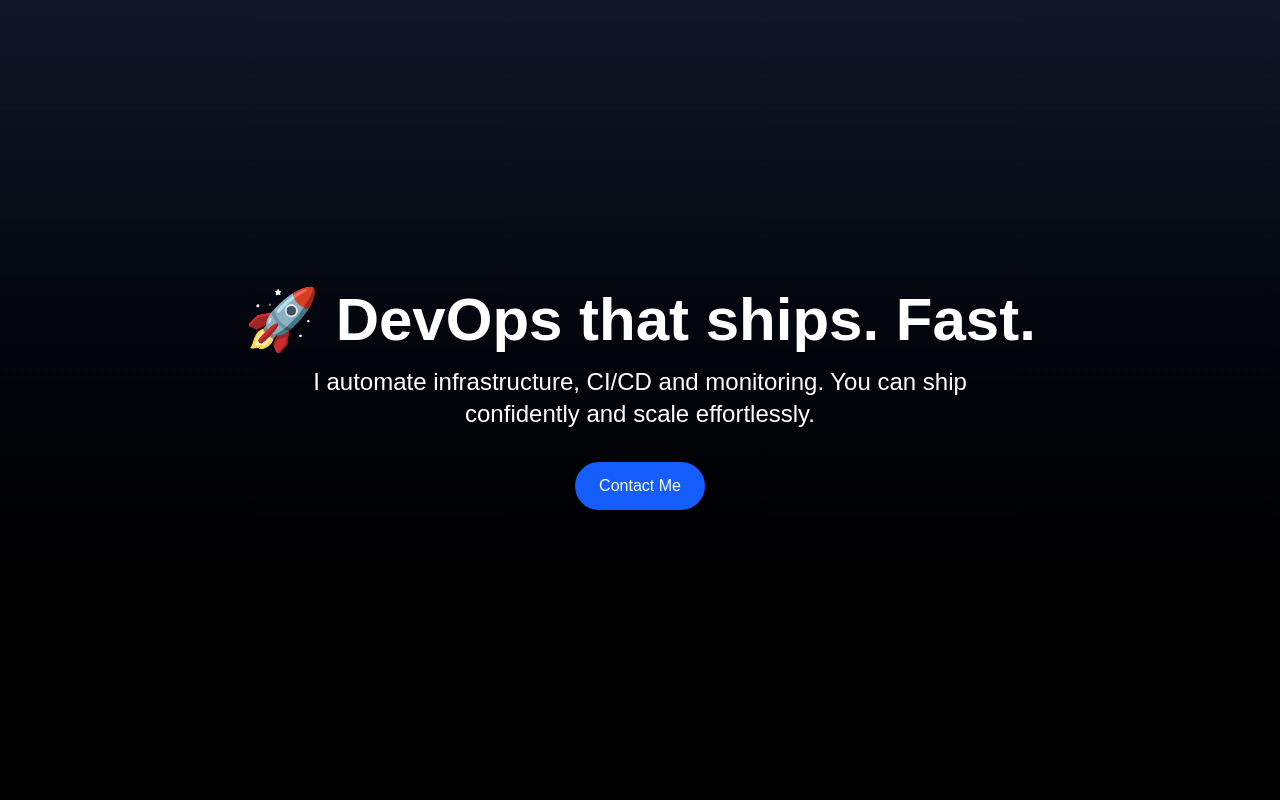
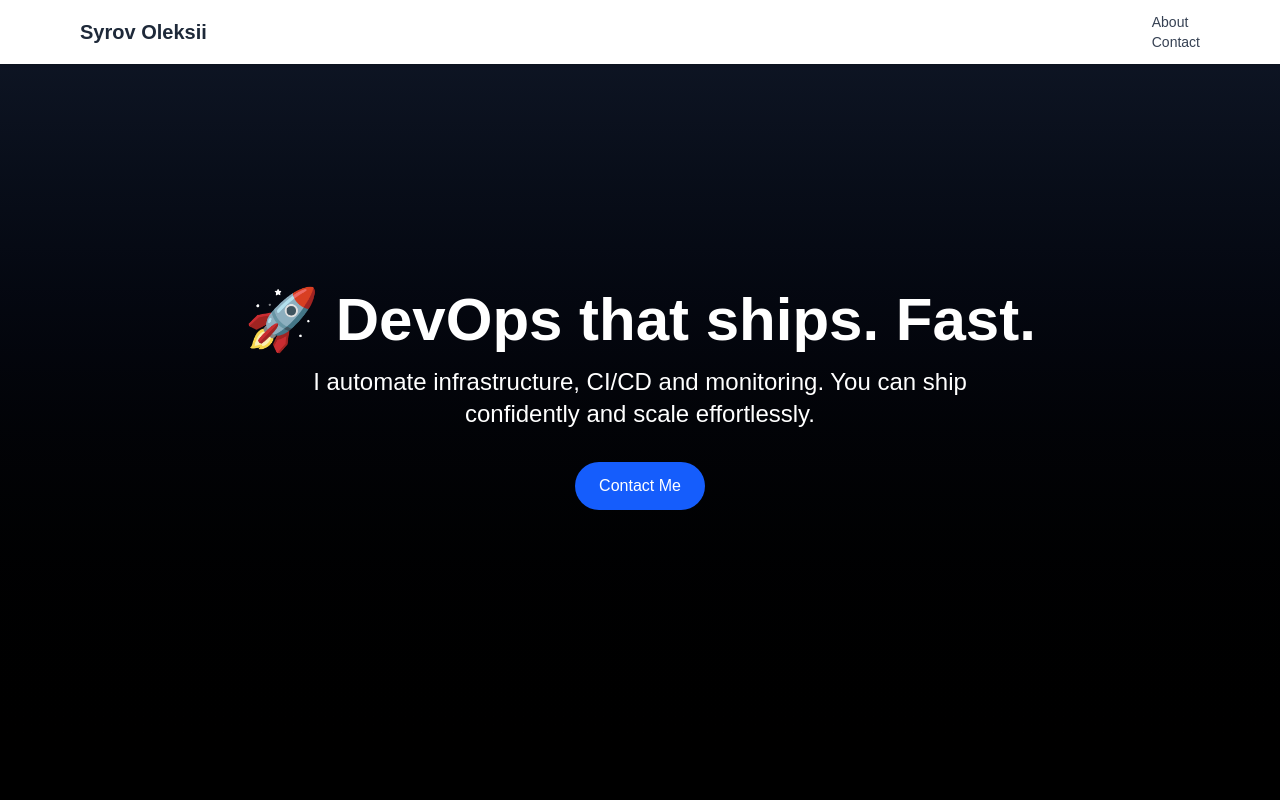
Before and after one commit to Lexani42/portfolio_landing, a Next.js app: page / in a window 1280 px wide. Shown: the top 800 px of the page. Built offline with nearby package versions, Linux system fonts and the light colour scheme.

Commit message:
Add header module

```diff
--- /dev/null
+++ b/src/app/components/Header.tsx
@@ -0,0 +1,19 @@
+'use client';
+
+export default function Header() {
+    return (
+        <header className="fixed top-0 left-0 w-full z-50 bg-white bg-opacity-90 backdrop-blur shadow-sm">
+            <nav className="max-w-6xl mx-auto px-4 py-3 flex justify-between items-center">
+                <div className="text-xl font-bold text-gray-800">Syrov Oleksii</div>
+                <ul className="fkex gap-6 text-gray-700 font-medium text-sm">
+                    <li>
+                        <a href="#about" className="hover:text-blue-600 transition">About</a>
+                    </li>
+                    <li>
+                        <a href="#contact" className="hover:text-blue-600 transition">Contact</a>
+                    </li>
+                </ul>
+            </nav>
+        </header>
+    );
+}
--- a/src/app/page.tsx
+++ b/src/app/page.tsx
@@ -1,3 +1,4 @@
+import Header from './components/Header';
 import Hero from './components/Hero';
 import About from './components/About'
 import Contact from './components/Contacts';
@@ -5,6 +6,7 @@ import Contact from './components/Contacts';
 export default function Home() {
   return (
     <main>
+      <Header />
       <Hero />
       <About />
       <Contact />
```
